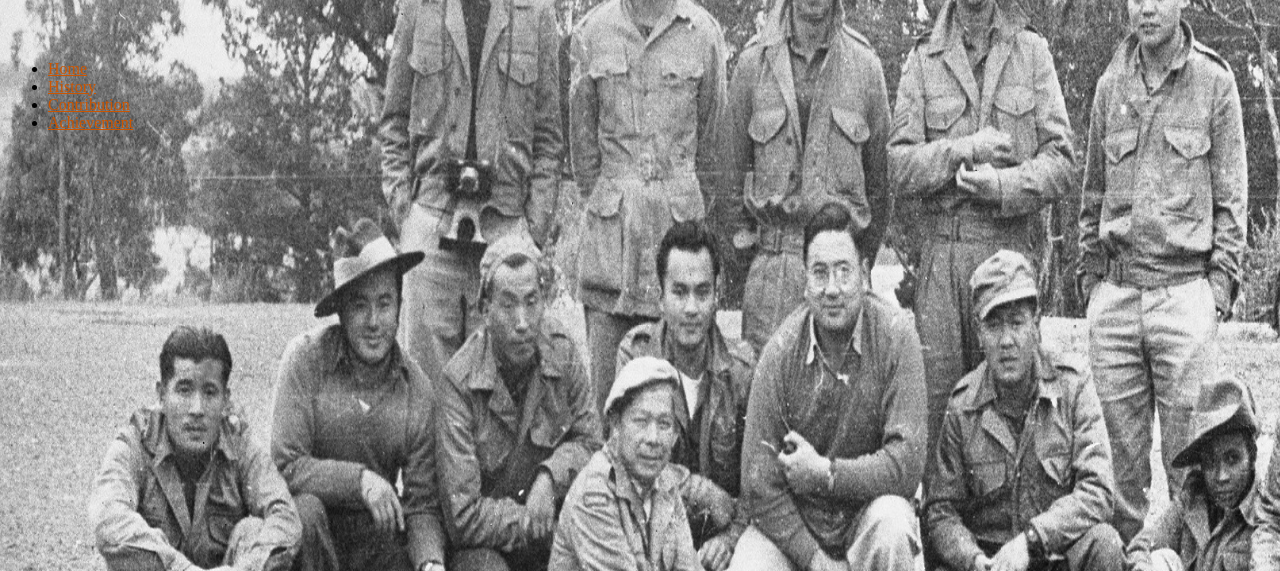
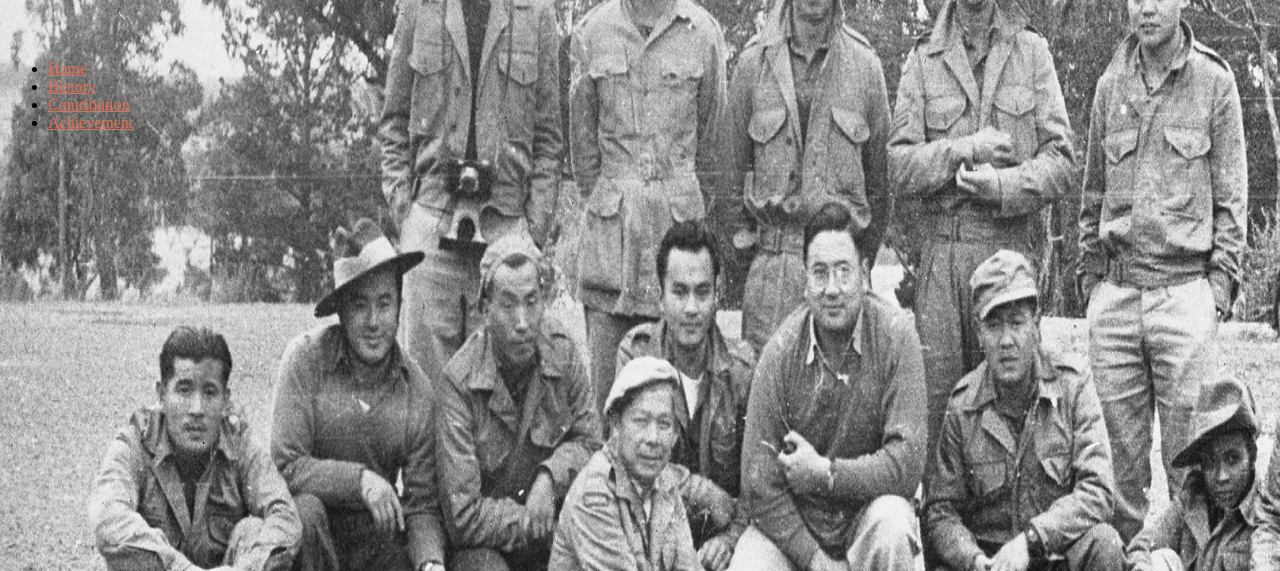
Before and after one commit to cindyweng0672/Asian-Canadian-website, a plain HTML site: page asian canadian web/index.html in a window 1280 px wide. Shown: the part 229-800 px from the top of the page. Drawn offline with Linux system fonts and the light colour scheme; a web font is replaced by a local one.

Commit message:
Add files via upload

```diff
--- a/asian canadian web/theme.css
+++ b/asian canadian web/theme.css
@@ -13,7 +13,7 @@ h1{
 }
 
 a:link {
-  color:cc5500;
+  color:e76f51;
   width:500px;
 }
 
```
